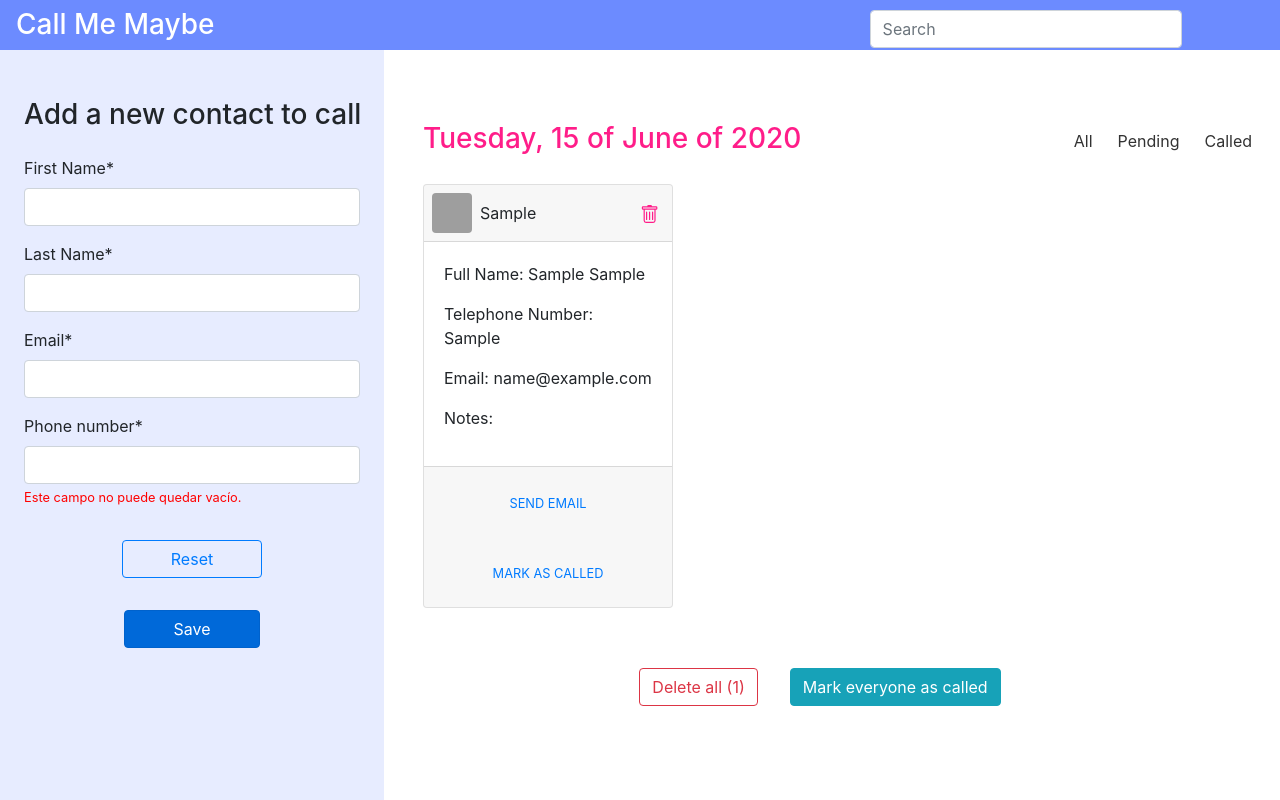
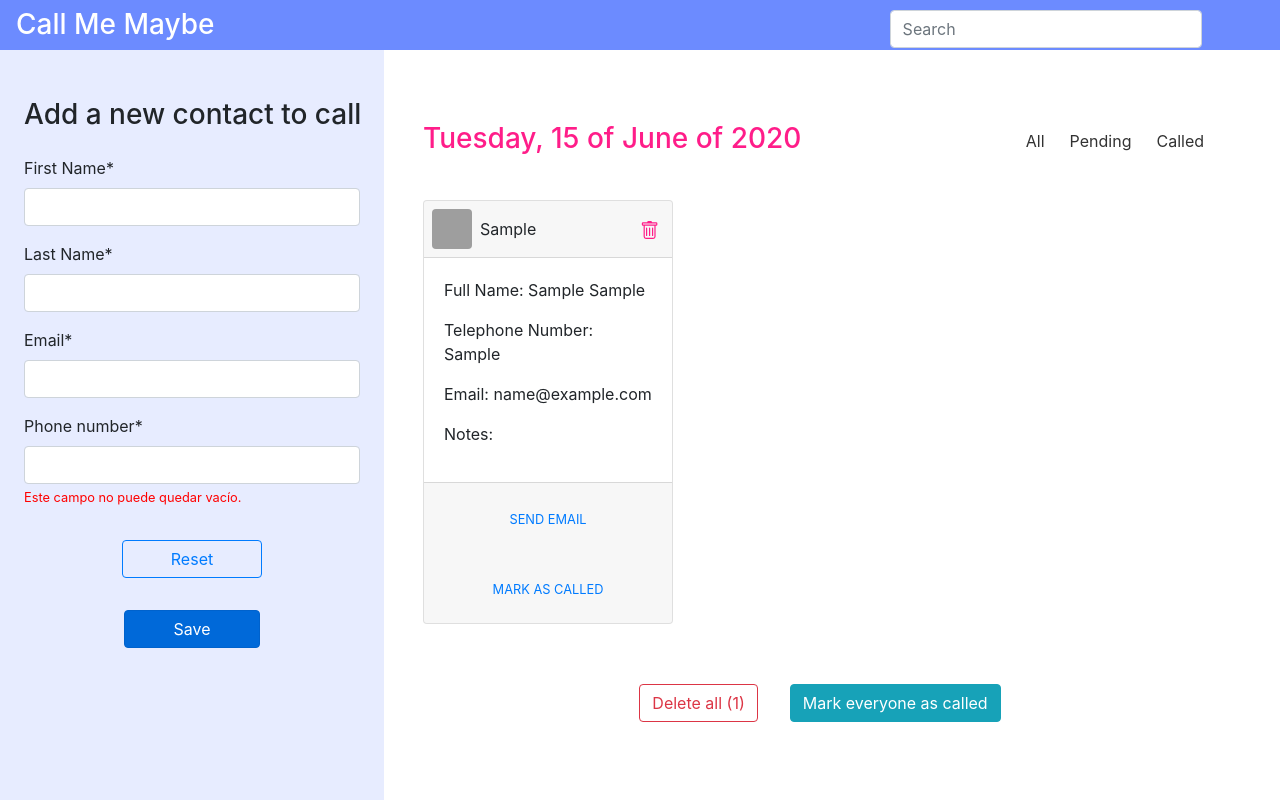
Before and after one commit to Ollebacx/Contact-manager, an Angular app: page / in a window 1280 px wide. Both pictures are taken after typing "Sample", "Sample", "name@example.com", "Sample" into the empty fields and a click on the button "Save". Built offline with nearby package versions, Linux system fonts and the light colour scheme; grey boxes are pictures that could not be loaded.

Commit message:
Little style changes

```diff
--- a/src/app/app.component.html
+++ b/src/app/app.component.html
@@ -16,7 +16,7 @@
     <nav id="menu" class="navbar text-white bgsecondary fixed-top">
       <span class="h3">Call Me Maybe</span>
       <form id="search-container" class="row form-inline ml-auto">
-        <input id="search" class="col-10 form-control" type="search" placeholder="Search" aria-label="Search" [(ngModel)]="search" [ngModelOptions]="{standalone: true}" (keyup.enter)="filterContacts(4)">
+        <input class="col-10 form-control" type="search" placeholder="Search" aria-label="Search" [(ngModel)]="search" [ngModelOptions]="{standalone: true}" (keyup.enter)="filterContacts(4)">
       </form>
     </nav>
     <!-- Sidebar -->
@@ -69,7 +69,7 @@
       <div class="row">
         <div class="col text-center ml-4 mt-5 mb-5">
           <span class="h3 mt-4 comp d-flex">{{today}}
-            <div class="btn-group ml-auto" role="group" aria-label="Basic example">
+            <div class="btn-group ml-auto mr-5" role="group" aria-label="Basic example">
               <button type="button" class="btn filter-btn" (click)="filterContacts(1)">All</button>
               <button type="button" class="btn filter-btn" (click)="filterContacts(2)">Pending</button>
               <button type="button" class="btn filter-btn" (click)="filterContacts(3)">Called</button>
@@ -78,8 +78,8 @@
           <h4 class="mt-5 pt-5" [hidden]="this.contactList.length !== 0">
             You haven't added a contact to the call list today
           </h4>
-          <div class="card-columns mt-4 text-left">
-            <div class="card p-0" [ngClass]="{'contactedStyle': this.contact.contacted == true}"
+          <div class="row card-columns mt-4 text-left">
+            <div class="card p-0 col col-4 mr-4 mt-3" [ngClass]="{'contactedStyle': this.contact.contacted == true}"
               *ngFor="let contact of contactFilterList">
               <div class="card-header p-0 m-0 d-flex">
                 <img src="https://cdn3.iconfinder.com/data/icons/avatars-round-flat/33/avat-01-512.png"
--- a/src/app/app.component.scss
+++ b/src/app/app.component.scss
@@ -34,7 +34,6 @@
 }
 #search-container {
   width: 30%;
-  margin-right: 20px;
 }
 // SIDEBAR
 #sidebar-wrapper {
```
